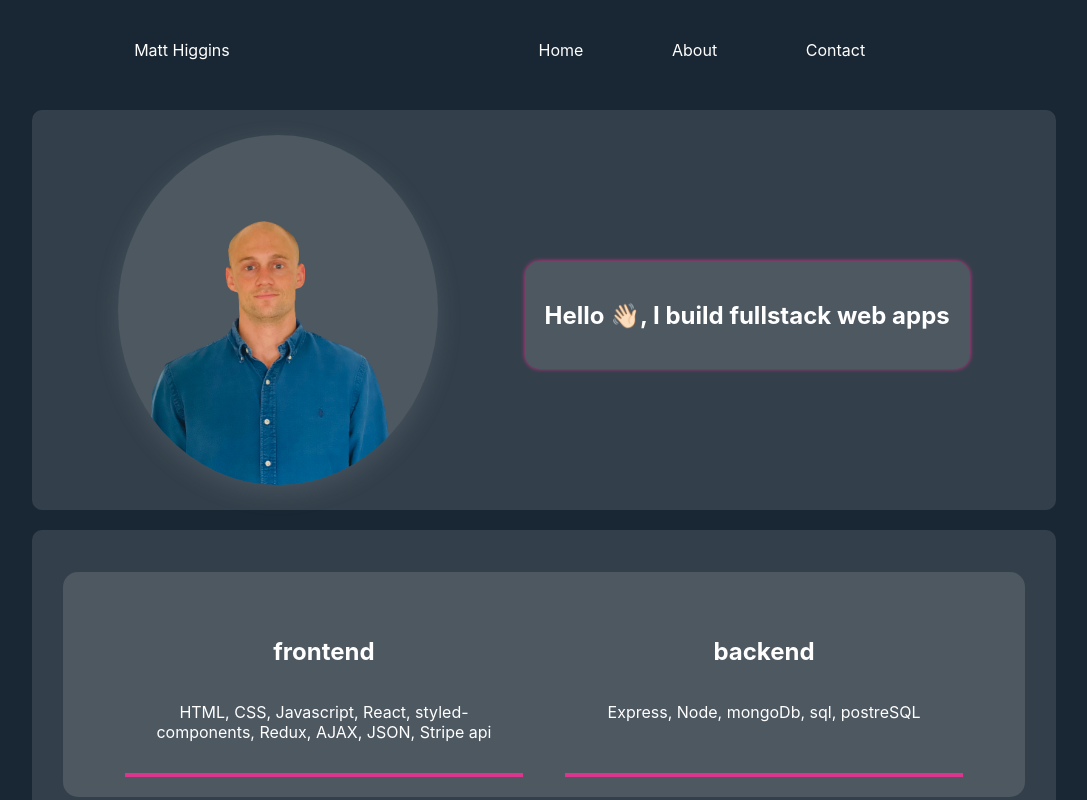
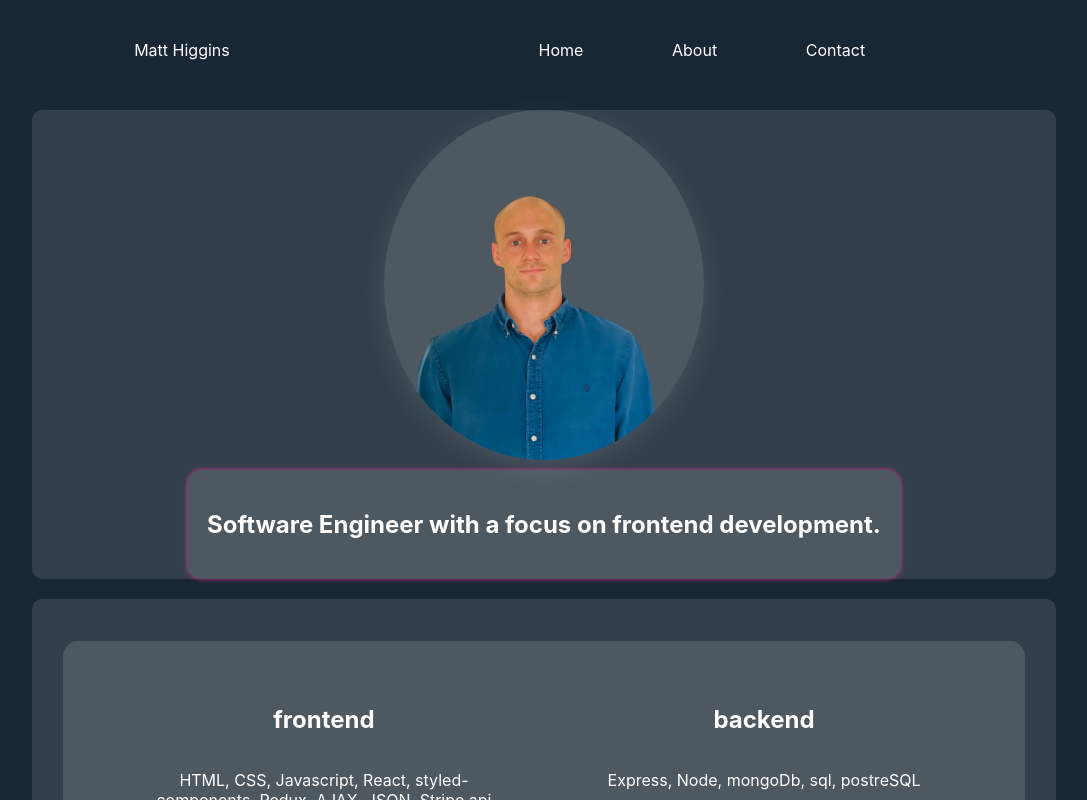
Before and after one commit to matthewhiggins415/mattsPortfolio, a React (Create React App) app: page /home in a window 1280 px wide. Shown: the top 800 px of the page, without its empty margins (96-1183 px from the left). Built offline with nearby package versions, Linux system fonts and the light colour scheme.

Commit message:
changed my title.

```diff
--- a/src/Views/Home.js
+++ b/src/Views/Home.js
@@ -195,7 +195,7 @@ const Home = () => {
         <Section>
           <IMG src={profile} />
           <WordContainer>
-            <H2>Hello 👋🏻, I build fullstack web apps</H2>
+            <H2>Software Engineer with a focus on frontend development.</H2>
           </WordContainer>
         </Section>
         <SkillSection
```
